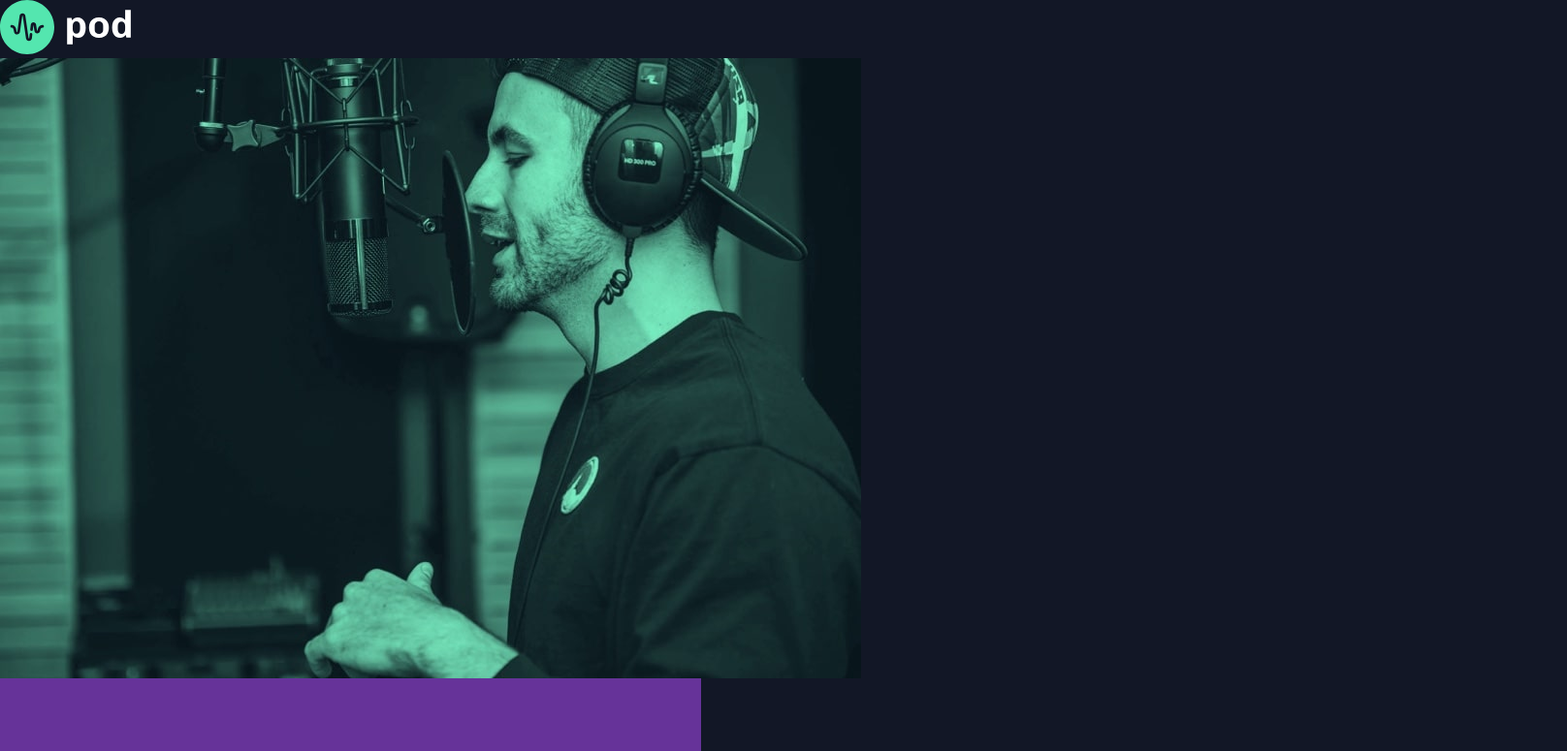
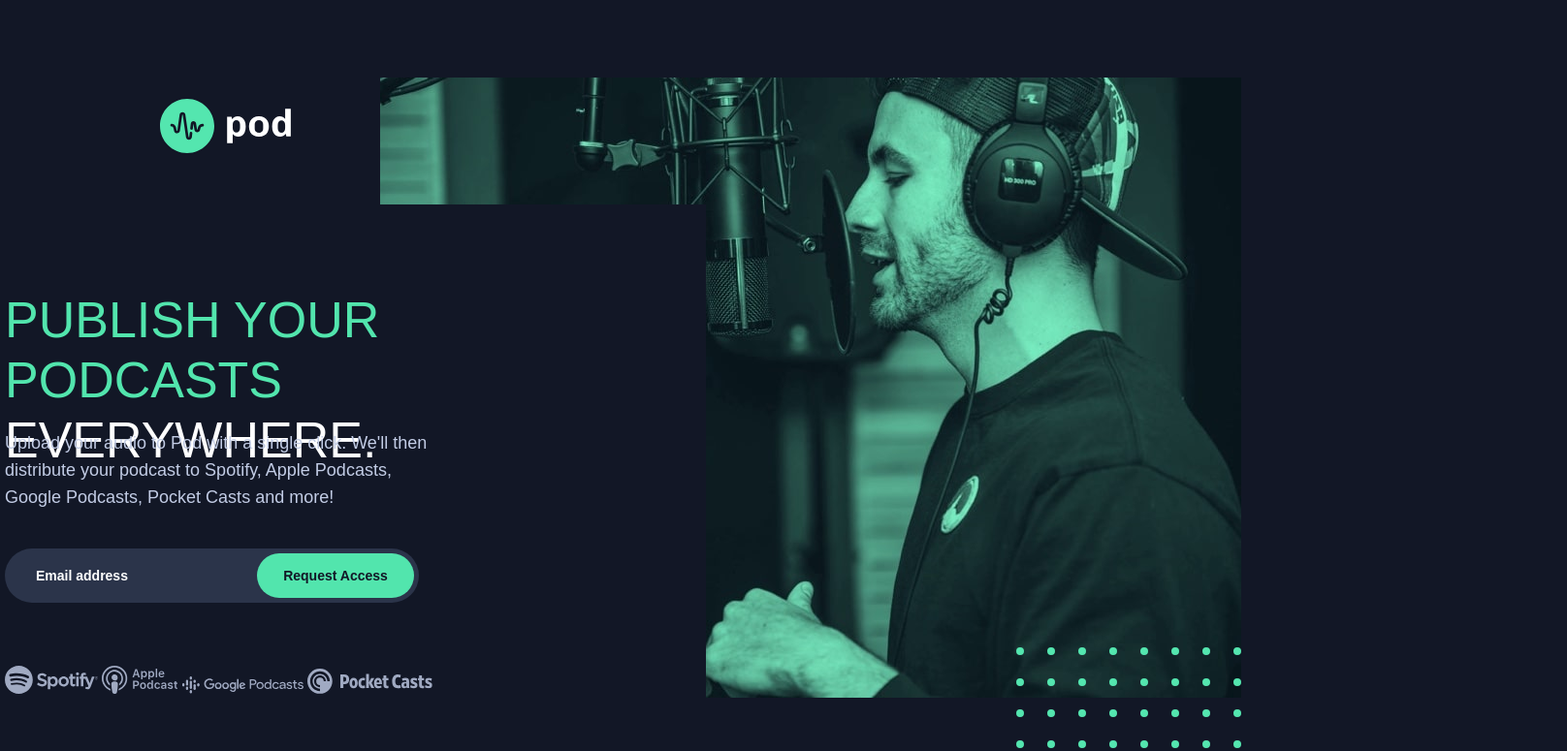
Before and after one commit to NicolasPirezGit/FEM-pod-request, a plain HTML site: page index.html in a window 1280 px wide. Shown: the top 775 px of the page at 97% size, 1616 px wide, since content can reach past the window. Drawn offline with Linux system fonts and the light colour scheme; a web font is replaced by a local one.

Commit message:
Finished desktop positioning

```diff
--- a/css/styles.css
+++ b/css/styles.css
@@ -5,6 +5,9 @@
 
 body {
     display: flex;
+    flex-flow: row nowrap;
+    justify-content: flex-end;
+    align-items: center;
     min-height: 100vh;
     margin: 0;
     padding: 0;
@@ -20,15 +23,27 @@
 
 
 /*START OF MAIN ELEMENTS' POSITIONING*/
+.site-access-container {
+    display: flex;
+    justify-content: flex-start;
+    align-items: flex-end;
+    width: 1275px;
+    height: 640px;
+}
+
 #podLogo {
     width: 135px;
     height: 56px;
+    position: absolute;
+    left: 165px;
+    top: 102px;
 }
 
 #accessImgBox {
     width: 888px;
     height: 640px;
     position: relative;
+    left: -336px;
     z-index: 0;
 }
 
@@ -38,10 +53,11 @@
     flex-flow: column nowrap;
     justify-content: flex-end;
     align-items: flex-start;
+    flex: 0 0 auto;
     width: 723px;
     height: 509px;
     z-index: 2;
-    background-color: rebeccapurple;
+    background-color: hsla(224, 35%, 11%, 1);
 }
 
 .dots-pattern-box {
@@ -50,6 +66,9 @@
 }
 
 #dotsPattern {
+    position: absolute;
+    right: 336px;
+    bottom: -52px;
     width: 232px;
     height: 104px;
 }
@@ -64,7 +83,6 @@
     align-items: flex-start;
     width: 665px;
     height: 421px;
-    background-color: green;
 }
 
 .green-text {
--- a/index.html
+++ b/index.html
@@ -23,10 +23,6 @@
       <header id="podLogoBox">
         <img src="assets/desktop/logo.svg" id="podLogo" alt="Pod logo">
       </header>
-
-      <figure id="accessImgBox">
-        <img src="assets/desktop/image-host.jpg" id="accessImg" alt="Access page image">
-      </figure>
 
       <section class="outer-content-box">
         <main class="inner-content-box">
@@ -54,6 +50,10 @@
         </main>
       </section>
 
+      <figure id="accessImgBox">
+        <img src="assets/desktop/image-host.jpg" id="accessImg" alt="Access page image">
+      </figure>
+
       <aside class="dots-pattern-box">
         <img src="assets/desktop/bg-pattern-dots.svg" id="dotsPattern" alt="dots pattern">
       </aside>
```
